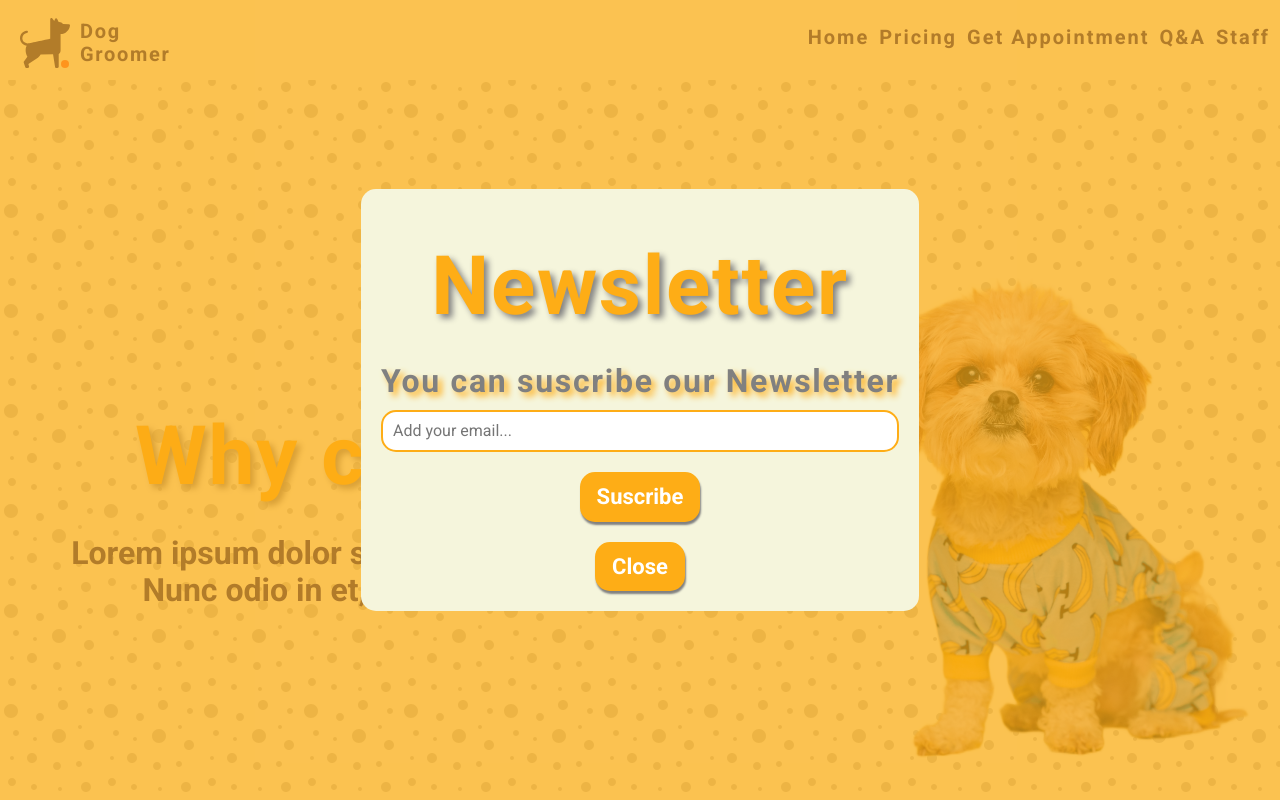
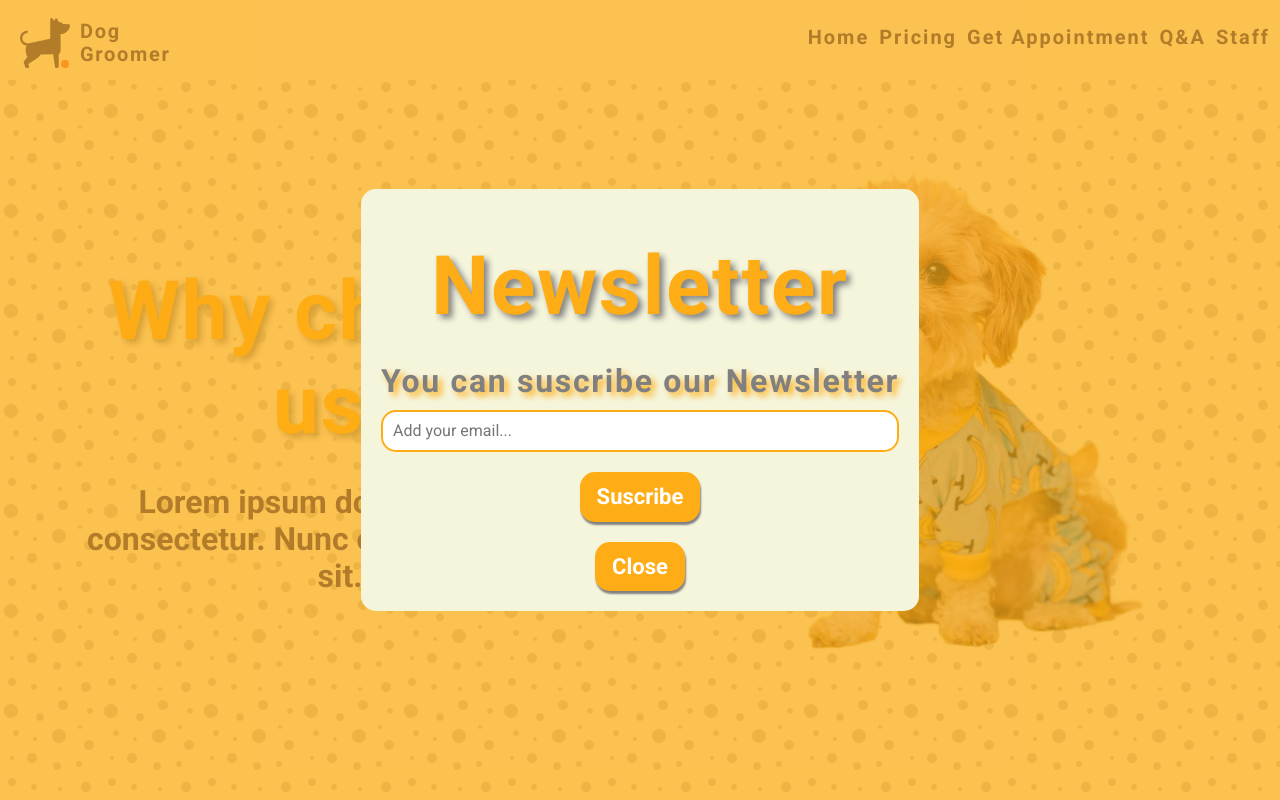
Before and after one commit to maxnatalia/dog-groomer, a React (Create React App) app: page / in a window 1280 px wide. Shown: the top 800 px of the page. Built offline with nearby package versions, Linux system fonts and the light colour scheme.

Commit message:
improved styles and data in Carousel

```diff
--- a/src/features/HomePage/Carousel/carouselData.js
+++ b/src/features/HomePage/Carousel/carouselData.js
@@ -7,21 +7,21 @@ export const carouselData = [
     id: 1,
     title: 'We take care of your pet.',
     subtitle:
-      'Lorem ipsum dolor sit amet, consectetur adipiscing elit. Nunc odio in et, lectus sit lorem id integer.',
+      'Lorem ipsum dolor sit amet, consectetur adipiscing elit. Nunc et, lectus sit.',
     img: dog1,
   },
   {
     id: 2,
     title: 'The Groom Philosophy',
     subtitle:
-      'Lorem ipsum consectetur adipiscing elit. Nunc odio in et, lectus sit lorem id integer.Lorem ipsum dolor sit amet.',
+      'Lorem ipsum consectetur adipiscing elit. Nunc odio.',
     img: dog2,
   },
   {
     id: 3,
     title: 'Why choose us?',
     subtitle:
-      'Lorem ipsum dolor sit amet, consectetur adipiscing. Nunc odio in et, lectus sit lorem id integer.',
+      'Lorem ipsum dolor sit amet, consectetur. Nunc odio in et, lectus sit.',
     img: dog3,
   },
 ];
--- a/src/features/HomePage/Carousel/index.js
+++ b/src/features/HomePage/Carousel/index.js
@@ -8,6 +8,7 @@ import {
     Img,
     Wrapper,
     ContentWrapper,
+    ImageContainer
 } from "./styled";
 
 const Carousel = () => {
@@ -40,9 +41,9 @@ const Carousel = () => {
                             <Header>{el.title}</Header>
                             <Paragraph hero>{el.subtitle}</Paragraph>
                         </ContentWrapper>
-                        <div>
+                        <ImageContainer>
                             <Img src={el.img} alt="" />
-                        </div>
+                        </ImageContainer>
                     </Wrapper>
                 ))}
             </Container>
--- a/src/features/HomePage/Carousel/styled.js
+++ b/src/features/HomePage/Carousel/styled.js
@@ -2,31 +2,25 @@ import styled, { css } from "styled-components";
 import hero from "./bubbles.svg";
 
 export const SectionHero = styled.section`
-    width: 100%;
-    height: 100vh;;
+    height: 100vh;
     background-image: url("${hero}");
     background-color: beige;
-    padding: 30px;
+    padding: 20px;
 `;
 
 export const Container = styled.div`
-    margin-top: 80px;
-    height: 100vh;
-    width: 100%;
-    display: flex;
-    align-items: center;
     position: relative;
 `;
 
 export const Wrapper = styled.div`
-    display: flex;
-    justify-content: start;
+    display: grid;
+    grid-template-columns: 1fr 1fr;
     align-items: center;
     position: absolute;
     top: 0;
     left: 0;
     width: 100%;
-    height: 100%;
+    height: 100vh;
     opacity: 0;
     transition: all 0.3s linear;
 
@@ -36,19 +30,37 @@ export const Wrapper = styled.div`
     `}
 
     @media (max-width: 767px) {
-        flex-direction: column-reverse;
-        align-items: center;
+        grid-template-columns: 1fr;
     }
 `;
 
+export const ImageContainer = styled.div`
+    display: flex;
+    justify-content: center;
+    margin-bottom: 20px;
+`;
+
 export const Img = styled.img`
-    max-width: 40vw;
-    margin-top: 20px;
+    max-width: 38vw;
     object-fit: cover;
+    padding: 10px;
+
+    @media (max-width: 767px) {
+        max-width: 28vh;
+    }
 `;
 
 export const ContentWrapper = styled.div`
     display: flex;
     flex-direction: column;
     text-align: center;
+    margin-top: 20px;
+    padding: 40px;
+    max-width: 600px;
+    justify-self: flex-end;
+
+    @media (max-width: 767px) {
+        justify-self: center;
+        padding: 0;
+    }
 `;
```
